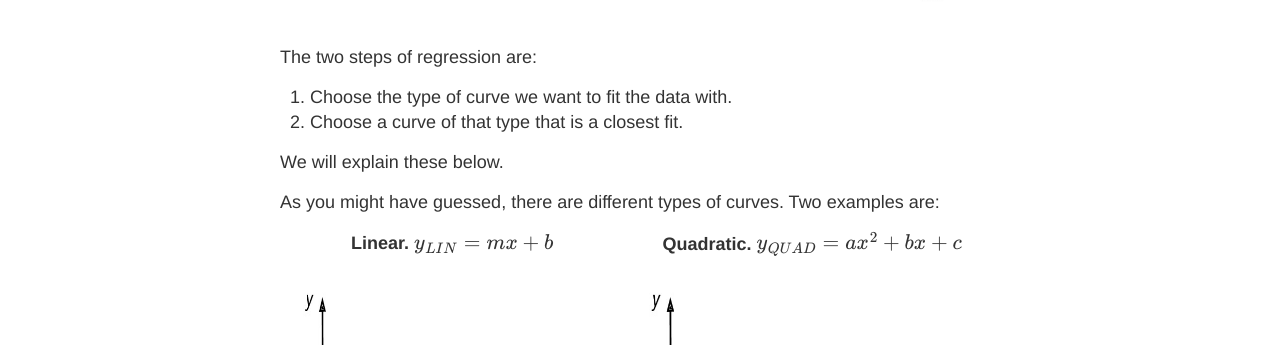
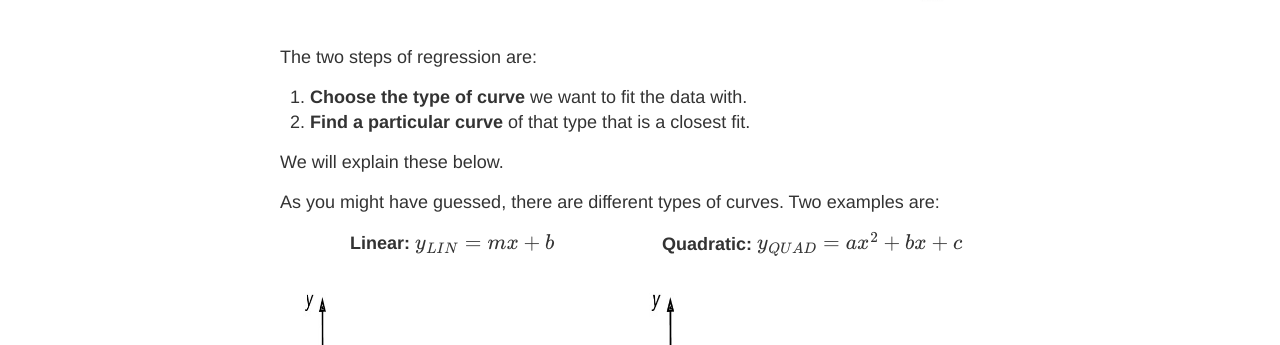
Before and after one commit to datacompass/datacompass.github.io, a Jekyll site: the page built from _posts/2017-8-5-Regression.md, in a window 1280 px wide. Shown: the part 685-1030 px from the top of the page. Built offline with Jekyll 4.4.1, drawn with Linux system fonts in a browser that asks for light colours; formulas are drawn with MathJax 3.

Commit message:
Update 2017-8-5-Regression.md

```diff
--- a/_posts/2017-8-5-Regression.md
+++ b/_posts/2017-8-5-Regression.md
@@ -12,16 +12,16 @@ The data are $xy$-coordinate pairs:
 The two steps of regression are:
 <ol>
 
-<li>  Choose the type of curve we want to fit the data with. </li>
+<li>  <b>Choose the type of curve</b> we want to fit the data with. </li>
 
-<li>  Choose a curve of that type that is a closest fit. </li>
+<li>  <b>Find a particular curve</b> of that type that is a closest fit. </li>
 
 </ol>
 We will explain these below.
 
 As you might have guessed, there are different types of curves.  Two examples are:
 
-| <b>Linear.</b> $ y_{LIN} = mx + b $ | <b>Quadratic.</b> $ y_{QUAD} = a x^2 + b x + c $  |
+| <b>Linear:</b> $ y_{LIN} = mx + b $ | <b>Quadratic:</b> $ y_{QUAD} = a x^2 + b x + c $  |
 |---|---|
 |![linear fit]({{ site.url }}/images/data-sample-linear-fit-notional.jpg){:height="300px" width = "350px"} | ![quadratic fit]({{ site.url }}/images/data-sample-quadratic-fit-notional.jpg){:height="300px"}|
 
```
